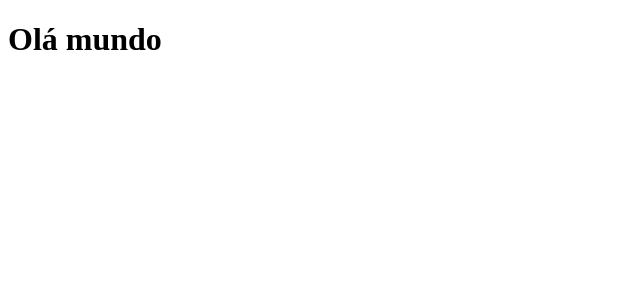
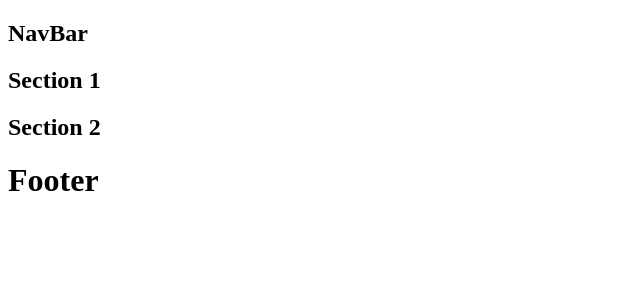
Before and after one commit to VanessaHenker/Projeto-React, a React (Vite) app in the folder vite-project/: page / in a window 1280 px wide. Shown: the top 300 px of the page, without its empty margins (0-640 px from the left). Built offline with nearby package versions, Linux system fonts and the light colour scheme.

Commit message:
Alteração no arquivo

```diff
--- a/vite-project/src/App.tsx
+++ b/vite-project/src/App.tsx
@@ -1,9 +1,26 @@
 function App() {
   return (
     <>
-     <div>
-        <h1>Olá mundo</h1>
-     </div>
+      <nav>
+        <div>
+          <h1>NavBar</h1>
+        </div>
+      </nav>
+
+      <section>
+        <div>
+          <h1>Section 1</h1>
+
+        </div>
+
+        <div>
+          <h2>Section 2</h2>
+        </div>
+      </section>
+
+      <footer>
+        <h1>Footer</h1>
+      </footer>
     </>
   )
 }
```
